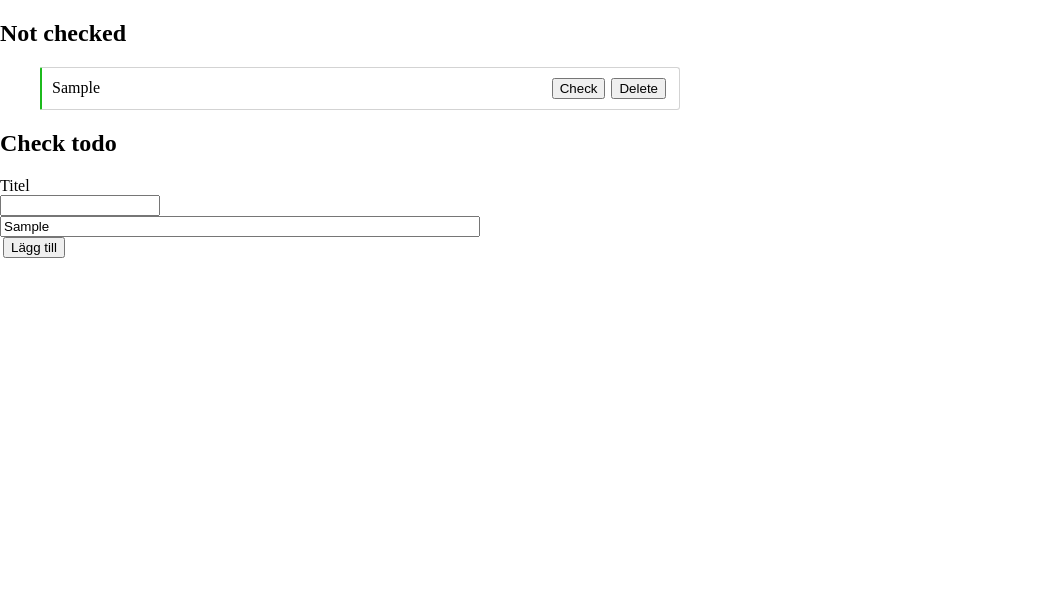
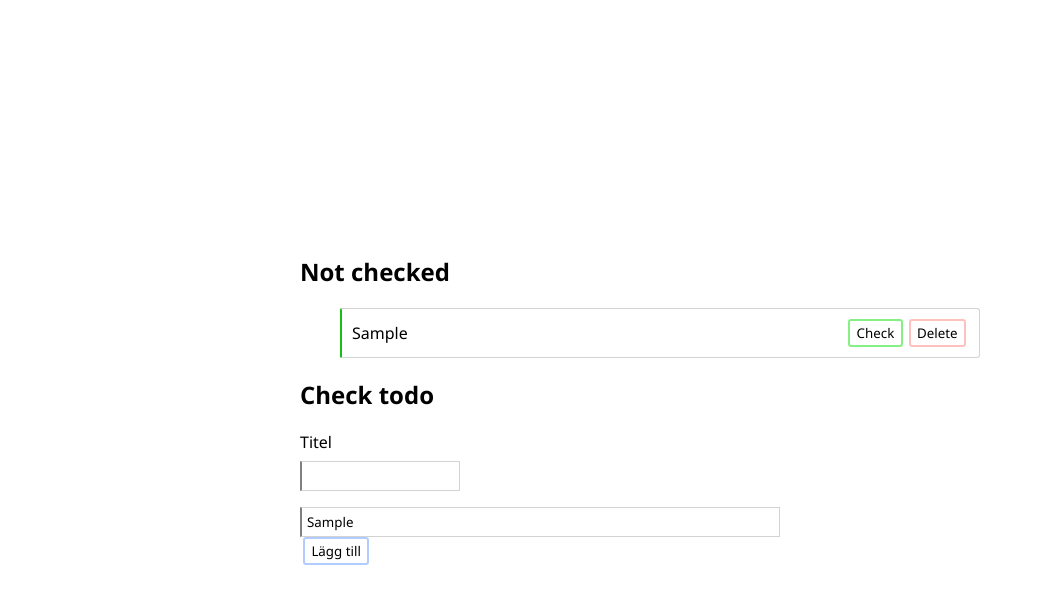
Before and after one commit to oscarthroedsson/todo, a website with bundled scripts: page index.html in a window 1280 px wide. Both pictures are taken after typing "Sample", "Sample" into the empty fields and a click on the button "Lägg till". Shown: the whole page, without its empty margins (0-1043 px from the left). Built offline with nearby package versions, Linux system fonts and the light colour scheme.

Commit message:
styled it a littlebit more

```diff
--- a/app.js
+++ b/app.js
@@ -84,9 +84,7 @@ I just wanted to use switch for this and i want to have some fun... Try to make
 */
 
   const btnPressed = e.target.textContent; // get textContent of the button that was pressed
-  console.log("btnPressed:", btnPressed);
-  const parent = e.target.parentNode; //get parent element of the button that was pressed (li n all children)
-  console.log("btnPressed: ", parent);
+  const parent = e.target.parentNode.parentNode; //get parent element of the button that was pressed (li n all children)
   const item = parent.getAttribute("item"); //get item value of the item attribute that identify the li-element
 
   switch (btnPressed) {
@@ -115,7 +113,7 @@ I just wanted to use switch for this and i want to have some fun... Try to make
 // Listen on the list with completed todos
 checkedIDList.addEventListener("click", (e) => {
   const btnPressed = e.target.textContent; // which btn is pressed
-  const parent = e.target.parentNode;
+  const parent = e.target.parentNode.parentNode;
   const item = parent.getAttribute("item");
 
   switch (btnPressed) {
--- a/handleActionOnTodos.js
+++ b/handleActionOnTodos.js
@@ -5,6 +5,7 @@ export function deleteTodo(todoList, index, replaceItem) {
   return todoList;
 }
 export function changeStatus(todo) {
+  console.log("todo: ", todo);
   return { ...todo, complete: !todo.complete };
 }
 
--- a/style.css
+++ b/style.css
@@ -1,9 +1,19 @@
 * {
   box-sizing: border-box;
+  font-family: "Segoe UI", Tahoma, Geneva, Verdana, sans-serif;
 }
 
 body {
   margin: 0px;
+  height: 100vh;
+
+  display: flex;
+  justify-content: center;
+  align-items: center;
+}
+
+main {
+  width: fit-content;
 }
 
 .formInput {
@@ -37,6 +47,49 @@ li {
 }
 
 button {
+  margin-inline: 3px;
+  padding-block: 0.2rem;
+  padding-inline: 0.4rem;
+  border-radius: 0.2rem;
+  border-width: 2px;
+}
+
+li div button:first-child {
+  border: 2px solid #85f184;
+  background-color: transparent;
+}
+li div button:first-child:hover {
+  background-color: #dcfddb;
+}
+
+li div button:nth-child(2) {
+  border: 2px solid #ffc0c0;
+  background-color: transparent;
+}
+li div button:nth-child(2):hover {
+  background-color: #ffdddd;
+}
+
+form > button {
+  border: 2px solid #b3ccff;
+  background-color: transparent;
+}
+
+form > button:hover {
+  background-color: #d5e4ff;
+  color: #10169f;
+}
+
+label {
+  margin-bottom: 1rem;
+}
+
+input {
   appearance: auto;
-  margin-inline: 3px;
+  padding: 5px;
+  border: 1px solid lightgrey;
+  border-left: 2px solid grey;
 }
+#inputTitel {
+  margin-top: 0.5rem;
+}
```
